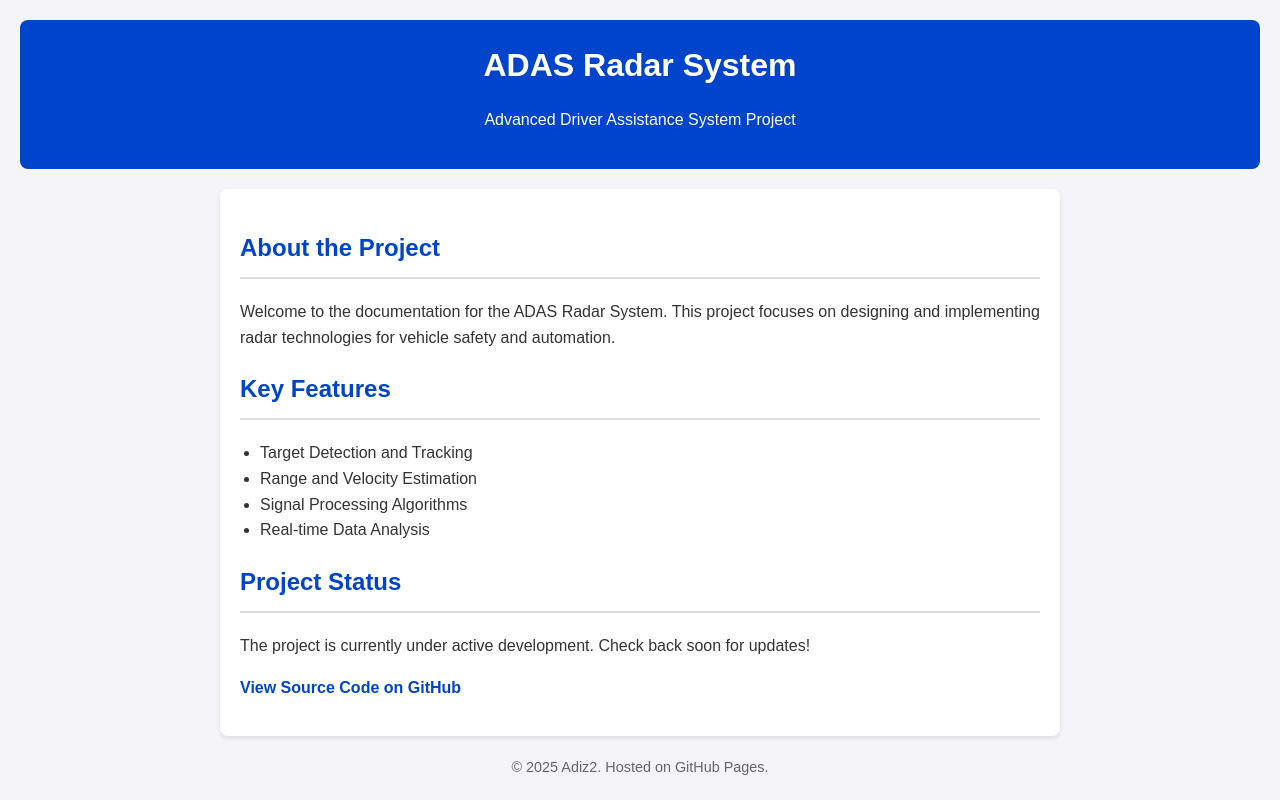
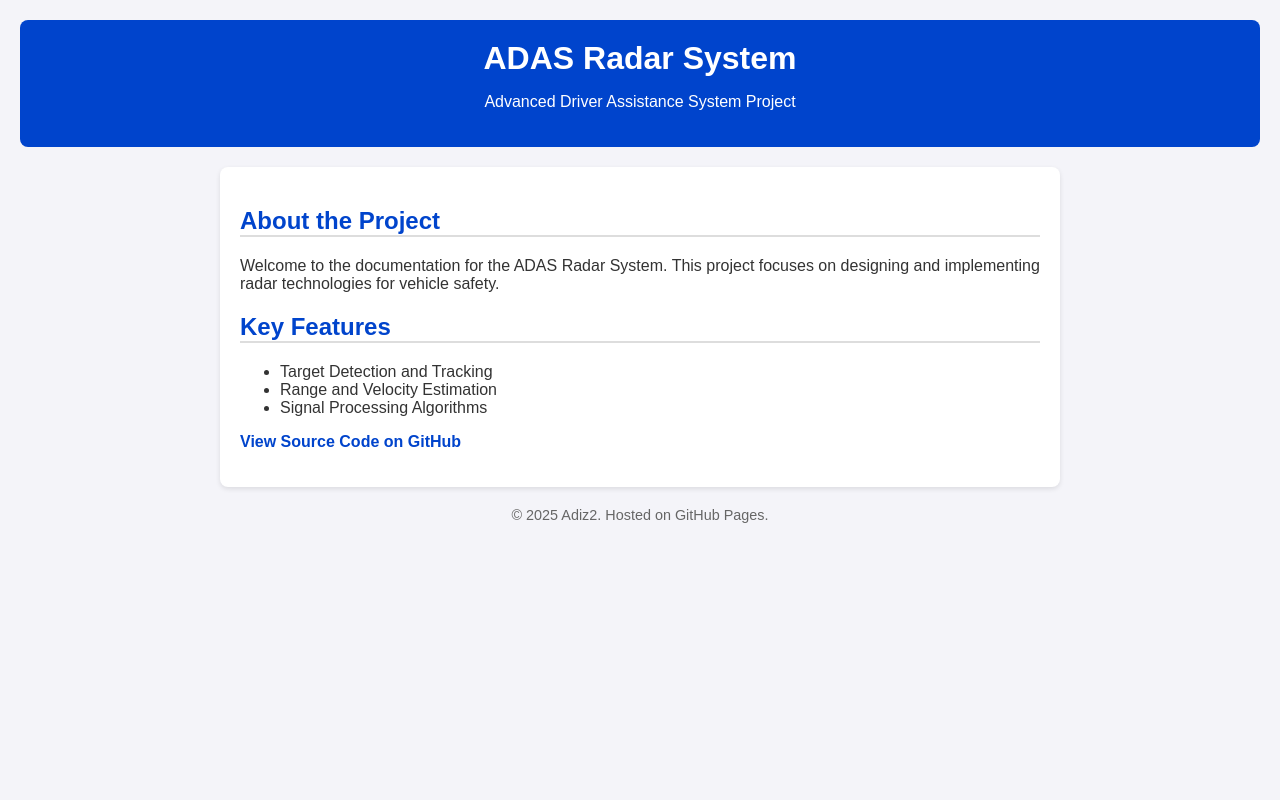
Before and after one commit to Adiz2/ADAS_Radar_System, a plain HTML site: page index.html in a window 1280 px wide. Drawn offline with Linux system fonts and the light colour scheme.

Commit message:
Refactor HTML and CSS for cleaner structure

```diff
--- a/index.html
+++ b/index.html
@@ -6,71 +6,33 @@
     <meta name="viewport" content="width=device-width, initial-scale=1.0">
     <title>ADAS Radar System</title>
     <style>
-        body {
-            font-family: Arial, sans-serif;
-            margin: 0;
-            padding: 20px;
-            background-color: #f4f4f9;
-            color: #333;
-            line-height: 1.6;
-        }
-        header {
-            background: #0044cc;
-            color: white;
-            padding: 20px;
-            text-align: center;
-            border-radius: 8px;
-        }
+        body { font-family: Arial, sans-serif; margin: 0; padding: 20px; background-color: #f4f4f9; color: #333; }
+        header { background: #0044cc; color: white; padding: 20px; text-align: center; border-radius: 8px; }
+        .container { max-width: 800px; margin: 20px auto; background: white; padding: 20px; border-radius: 8px; box-shadow: 0 2px 5px rgba(0,0,0,0.1); }
         h1 { margin: 0; }
-        .container {
-            max-width: 800px;
-            margin: 20px auto;
-            background: white;
-            padding: 20px;
-            border-radius: 8px;
-            box-shadow: 0 2px 5px rgba(0,0,0,0.1);
-        }
-        h2 { color: #0044cc; border-bottom: 2px solid #ddd; padding-bottom: 10px; }
-        ul { padding-left: 20px; }
-        .footer {
-            text-align: center;
-            margin-top: 20px;
-            font-size: 0.9em;
-            color: #666;
-        }
+        h2 { color: #0044cc; border-bottom: 2px solid #ddd; }
         a { color: #0044cc; text-decoration: none; font-weight: bold; }
+        .footer { text-align: center; margin-top: 20px; font-size: 0.9em; color: #666; }
     </style>
 </head>
 <body>
-
     <header>
         <h1>ADAS Radar System</h1>
         <p>Advanced Driver Assistance System Project</p>
     </header>
-
     <div class="container">
         <h2>About the Project</h2>
-        <p>Welcome to the documentation for the ADAS Radar System. This project focuses on designing and implementing radar technologies for vehicle safety and automation.</p>
-
+        <p>Welcome to the documentation for the ADAS Radar System. This project focuses on designing and implementing radar technologies for vehicle safety.</p>
         <h2>Key Features</h2>
         <ul>
             <li>Target Detection and Tracking</li>
             <li>Range and Velocity Estimation</li>
             <li>Signal Processing Algorithms</li>
-            <li>Real-time Data Analysis</li>
         </ul>
-
-        <h2>Project Status</h2>
-        <p>The project is currently under active development. Check back soon for updates!</p>
-
-        <p>
-            <a href="https://github.com/Adiz2/ADAS_Radar_System">View Source Code on GitHub</a>
-        </p>
+        <p><a href="https://github.com/Adiz2/ADAS_Radar_System">View Source Code on GitHub</a></p>
     </div>
-
     <div class="footer">
         &copy; 2025 Adiz2. Hosted on GitHub Pages.
     </div>
-
 </body>
 </html>
```
